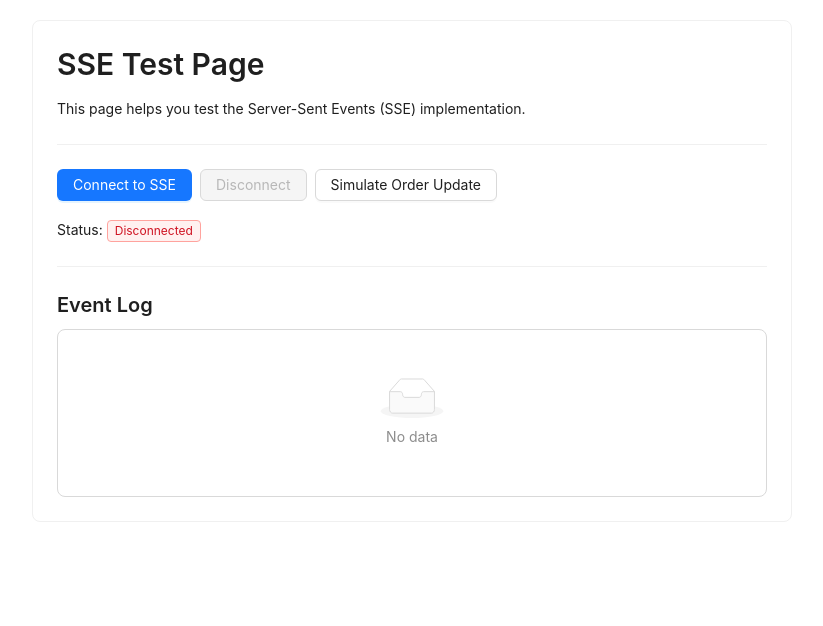
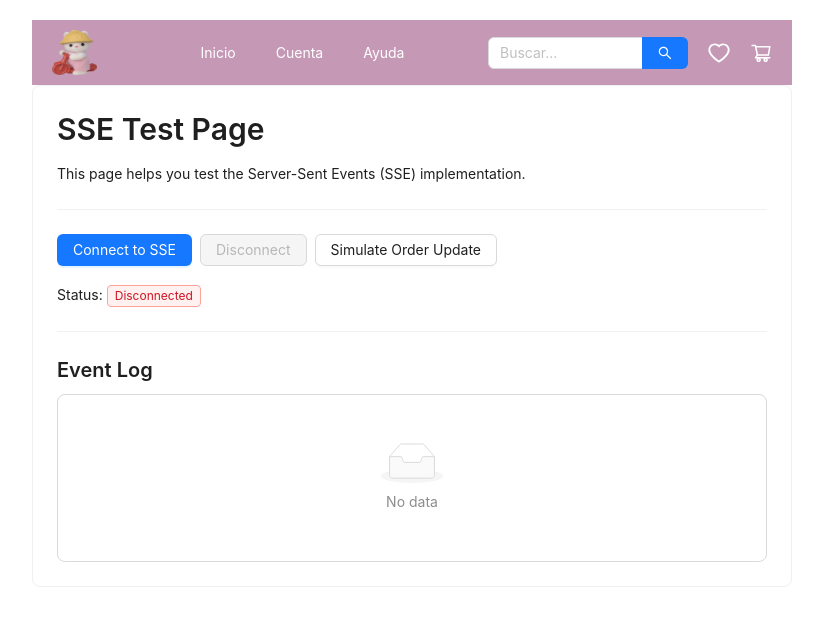
Before and after one commit to Karina-SaRi19/ternurines-front, a React (Create React App) app: page /sse-test in a window 1280 px wide. Shown: the top 626 px of the page, without its empty margins (228-1051 px from the left). Built offline with nearby package versions, Linux system fonts and the light colour scheme; sample sign-in values are in the browser's storage.

Commit message:
cambios en ssePage

```diff
--- a/src/pages/SSETestPage/SSETestPage.jsx
+++ b/src/pages/SSETestPage/SSETestPage.jsx
@@ -2,7 +2,7 @@ import React, { useEffect, useState } from 'react';
 import { Card, Typography, List, Button, Tag, Divider, Alert, Space } from 'antd';
 import { ClockCircleOutlined, CheckCircleOutlined, SyncOutlined } from '@ant-design/icons';
 import { connectToSSE, disconnectFromSSE, simulateOrderUpdate } from '../../services/sseService';
-
+import Components from "../Components/Components";
 const { Title, Text } = Typography;
 
 const SSETestPage = () => {
@@ -101,6 +101,7 @@ const SSETestPage = () => {
 
   return (
     <div style={{ padding: '20px', maxWidth: '800px', margin: '0 auto' }}>
+            <Components />
       <Card>
         <Title level={2}>SSE Test Page</Title>
         <Text>This page helps you test the Server-Sent Events (SSE) implementation.</Text>
```
